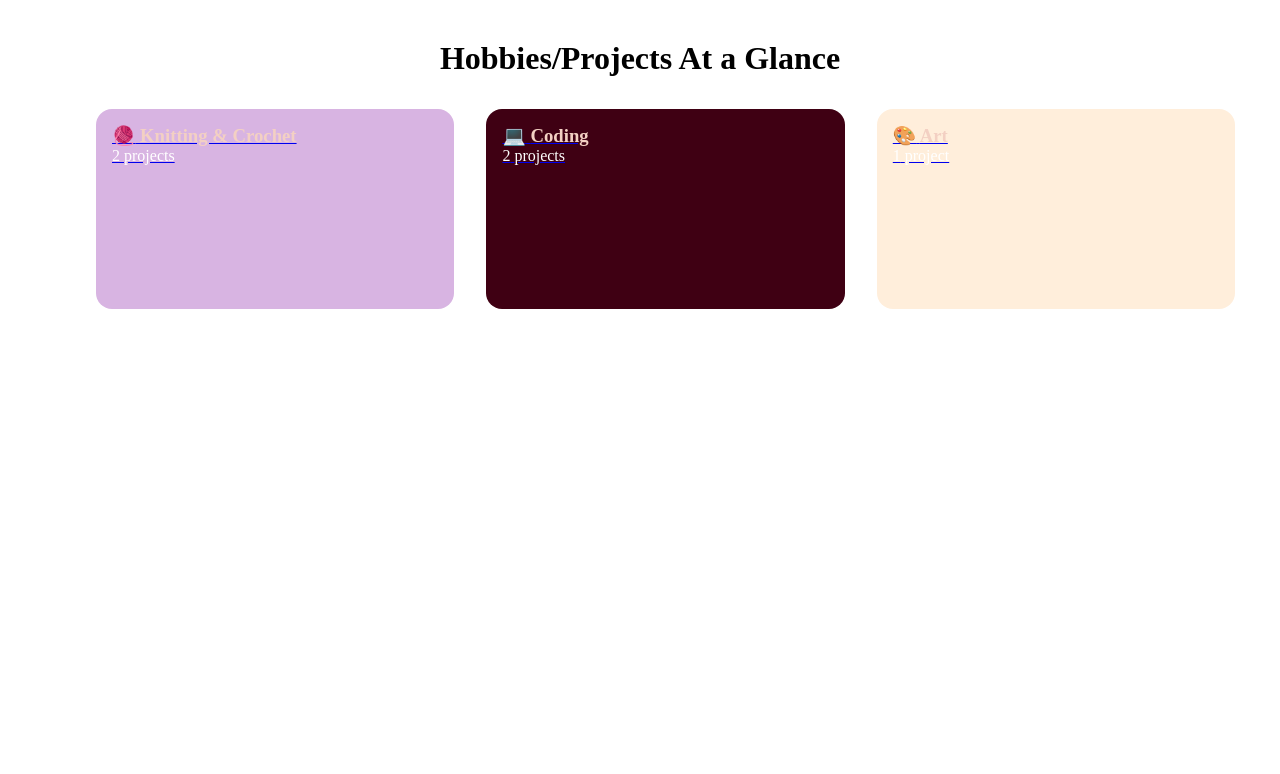
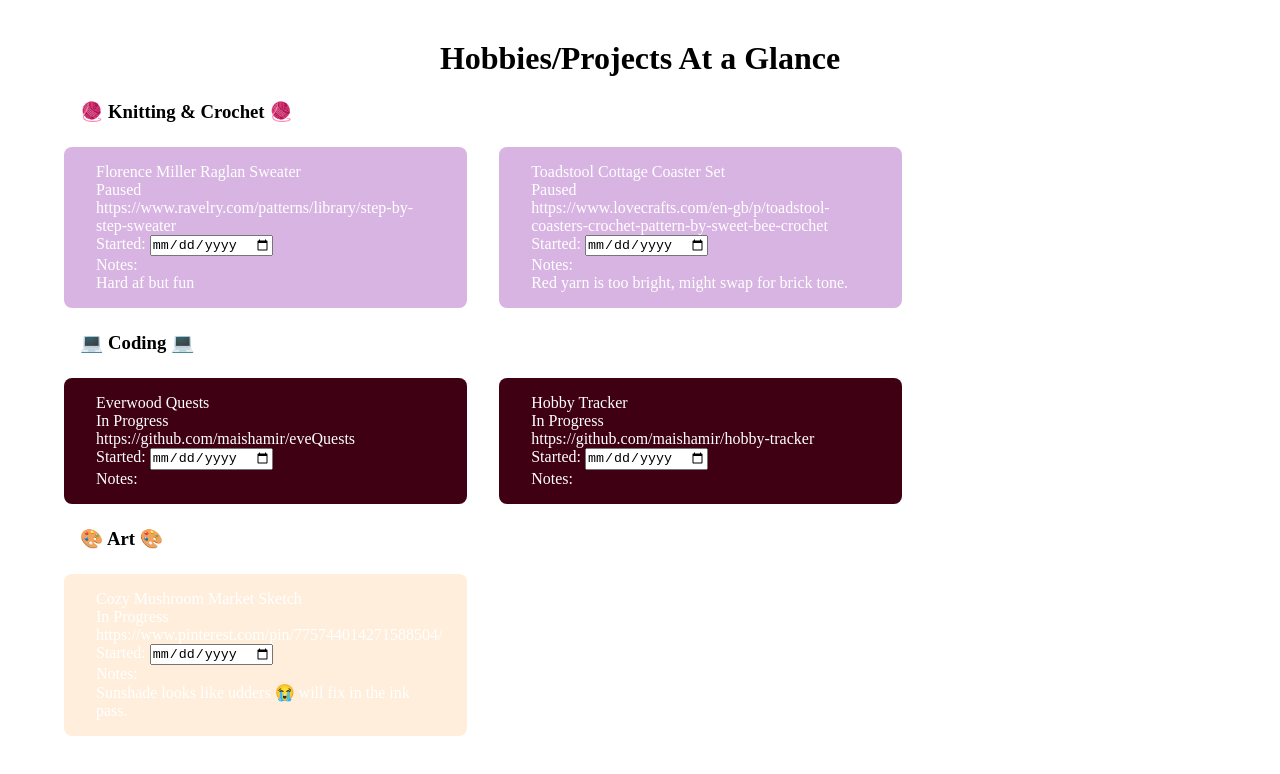
Before and after one commit to maishamir/hobby-tracker, a React (Vite) app: page / in a window 1280 px wide. Shown: the top 774 px of the page. Built offline with nearby package versions, Linux system fonts and the light colour scheme.

Commit message:
overhauled the home page to show all projects; reduced clicks

```diff
--- a/src/components/HobbyCard/HobbyCard.jsx
+++ b/src/components/HobbyCard/HobbyCard.jsx
@@ -5,19 +5,24 @@ import React from "react";
 import { Link } from "react-router-dom";
 import "./HobbyCard.scss";
 
-function HobbyCard({ icon, hobbyname, projects, bgColor, id }) {
-  return <Link to={`/${id}`}>
+function HobbyCard({ icon, projectName, status,  bgColor, id }) {
+  return <Link to="/${id}">
     <div className="hobbyCard" style={{ "--bgColor": bgColor }}>
-      <h3 className="hobbyCard__title">
-        {icon} {hobbyname}
-      </h3>
-      <div className="hobbyCard__details">
-        <p>
-          {projects.length} {projects.length >= 2 ? `projects` : `project`}
-        </p>
-      </div>
+      <p className="hobbyCard__title">
+        {projectName}
+        {status}
+      </p>
     </div>
   </Link>;
 }
 
 export default HobbyCard;
+
+      // <h3 className="hobbyCard__title">
+      //   {icon} {projectName}
+      // </h3>
+      // <div className="hobbyCard__details">
+      //   <p>
+      //     {projects.length} {projects.length >= 2 ? `projects` : `project`}
+      //   </p>
+      // </div>
--- a/src/data/hobbies.js
+++ b/src/data/hobbies.js
@@ -13,11 +13,10 @@ const hobbies = [
         endDate: "",
         hoursSpent: 30,
         notes: "Hard af but fun",
+        projectDetails: {
           currentRow: 42,
           stitchCount: 150,
-        patternDetails: {
-          pattern:
-            "https://www.ravelry.com/patterns/library/step-by-step-sweater",
+          link: "https://www.ravelry.com/patterns/library/step-by-step-sweater",
           tutorial: "https://www.youtube.com/watch?v=wtofisZp7EA",
           yarn: "Cotton Lily Sugar'n Cream",
           tools: "4.5mm circular needles",
@@ -34,11 +33,11 @@ const hobbies = [
         endDate: "",
         hoursSpent: 12,
         notes: "Red yarn is too bright, might swap for brick tone.",
+
+        projectDetails: {
           currentRow: 10,
           stitchCount: 72,
-        patternDetails: {
-          pattern:
-            "https://www.lovecrafts.com/en-gb/p/toadstool-coasters-crochet-pattern-by-sweet-bee-crochet",
+          link: "https://www.lovecrafts.com/en-gb/p/toadstool-coasters-crochet-pattern-by-sweet-bee-crochet",
           tutorial: "",
           yarn: "Bernat Handicrafter Cotton",
           tools: "5mm crochet hook",
@@ -63,15 +62,17 @@ const hobbies = [
         startDate: "2025-02-28T20:00:30Z",
         endDate: "",
         notes: "",
-        links: {
-          githubRepo: "https://github.com/maishamir/eveQuests",
-        },
+        links: {},
+        projectDetails: {
+          link: "https://github.com/maishamir/eveQuests",
           milestones: [
             { state: "Planning", complete: true },
             { state: "Wireframing", complete: true },
             { state: "Features", complete: true },
             { state: "Testing", complete: false },
           ],
+        },
+
         tags: ["productivity", "whimsical"],
       },
       {
@@ -81,15 +82,16 @@ const hobbies = [
         startDate: "2025-04-12T14:36:00Z",
         endDate: "",
         notes: "",
-        links: {
-          githubRepo: "https://github.com/maishamir/hobby-tracker",
-        },
+
+        projectDetails: {
+          link: "https://github.com/maishamir/hobby-tracker",
           milestones: [
             { state: "Planning", complete: true },
             { state: "Wireframing", complete: false },
             { state: "Features", complete: false },
             { state: "Testing", complete: false },
           ],
+        },
         tags: ["productivity", "dashboard"],
       },
     ],
@@ -107,10 +109,10 @@ const hobbies = [
         startDate: "2025-04-08",
         endDate: "",
         notes: "Sunshade looks like udders 😭 will fix in the ink pass.",
-        links: {
-          pinspo: "https://www.pinterest.com/pin/775744014271588504/",
-        },
+
         tags: ["illustration", "mushrooms", "cozycore"],
+        projectDetails: {
+          link: "https://www.pinterest.com/pin/775744014271588504/",
           milestones: [
             { state: "Sketch", complete: true },
             { state: "Line Art", complete: false },
@@ -119,6 +121,7 @@ const hobbies = [
             { state: "Completed", complete: false },
           ],
         },
+      },
     ],
   },
 ];
--- a/src/pages/FibreArts/FibreArts.jsx
+++ b/src/pages/FibreArts/FibreArts.jsx
@@ -8,29 +8,29 @@ function FibreArts() {
   const fibreProjects = hobbies.find(hobby => hobby.id==="fiberArts")
 
   return (
-    <div>
+    <div className='fibreArts'>
       <Link to="/">⬅ Back to Home</Link>
       <h1>🧶 Crochet & Knitting Projects at a Glance 🧶</h1>
 
-      <div className="fibre">
+      <div className="fibreProjects">
         {fibreProjects.projects.map(project => {
-          return <div className="fibre_projectCard" key={project.id}>
-            <h3 className="fibre__projectName">{project.name}</h3>
-            <p className="fibre__projectStatus">{project.status}</p>
-            <hr />
-            <div className="fibre__projectInfo">
-              <p><strong>Pattern Link:</strong><a href={project.patternDetails.pattern} className="fibre__projectInfo-link">{project.name}</a> </p>
-              <p className="fibre__projectInfo-yarn"><strong>Yarn:</strong> {project.patternDetails.yarn}</p>
-              <p className="fibre__projectInfo-tools"><strong>Tools:</strong> {project.patternDetails.tools}</p>
-              <p className="fibre__projectInfo-level"><strong>Skill Level:</strong> {project.patternDetails.skillLevel}</p>
-              <div className="fibre__projectInfo-colors">
+          return <div className="fibreProjects__projectCard" key={project.id}>
+            <h3 className="fibreProjects__projectName">{project.name}</h3>
+            <p className="fibreProjects__projectStatus">{project.status}</p>
+            {/* <hr/>`` */}
+            <div className="fibreProjects__projectInfo">
+              <p><strong>Pattern Link:</strong><a href={project.patternDetails.pattern} className="fibreProjects__projectInfo-link">{project.name}</a> </p>
+              <p className="fibreProjects__projectInfo-yarn"><strong>Yarn:</strong> {project.patternDetails.yarn}</p>
+              <p className="fibreProjects__projectInfo-tools"><strong>Tools:</strong> {project.patternDetails.tools}</p>
+              <p className="fibreProjects__projectInfo-level"><strong>Skill Level:</strong> {project.patternDetails.skillLevel}</p>
+              <div className="fibreProjects__projectInfo-colors">
                 <p>Project Colors</p>
                 {project.patternDetails.colors.map((color, index) => {
-                  return <div className="fibre_projectInfo-color" key={index} style={{width: "25px", height: "25px", backgroundColor: color}}></div>
+                  return <div className="fibreProjects_projectInfo-color" key={index} style={{width: "25px", height: "25px", backgroundColor: color}}></div>
                 })}
               </div>
             </div>
-            <div className="fibre__projectNotes">
+            <div className="fibreProjects__projectNotes">
               <strong>Notes:</strong>
               <p>{project.notes}</p>
             </div>
--- a/src/pages/FibreArts/FibreArts.scss
+++ b/src/pages/FibreArts/FibreArts.scss
@@ -1,3 +1,45 @@
+.fibreArts {
+  // border: 1px solid black;
+  display: flex;
+  flex-direction: column;
+  align-items: center;
+  gap: 2rem;
+}
 .fibreProjects {
+  width: 80vw;
+  display: flex;
+  justify-content: center;
+  gap: 2rem;
+  font-family: sans-serif;
+  &__projectName {
+    text-align: center;
+    margin-bottom: 1rem;
+  }
 
+  &__projectStatus {
+    // border: 1px solid black;
+    display: inline-block;
+    padding: 0.5rem 1rem;
+    border-radius: 0.5rem;
+    color: white;
+    font-weight: bold;
+    background: #da616f;
+  }
+
+  &__projectCard {
+    background: #ffc3c6;
+    padding: 2rem 1.5rem;
+    border-radius: 1.5rem;
+    outline: 2px dashed #65000b;
+    outline-offset: -0.5rem;
+  }
+
+  &__projectInfo {
+    &-colors {
+      p {
+        font-weight: bold;
+      }
+      display: flex;
+    }
+  }
 }
--- a/src/pages/Home/Home.jsx
+++ b/src/pages/Home/Home.jsx
@@ -10,16 +10,41 @@ function Home() {
         <h1>Hobbies/Projects At a Glance</h1>
       </header>
       <main className="hobbies">
-        {hobbies.map((hobby) => (
-          <HobbyCard
-            key={hobby.id}
-            icon={hobby.icon}
-            hobbyname={hobby.name}
-            projects={hobby.projects}
-            bgColor={hobby.bgColor}
-            id={hobby.id}
-          />
-        ))}
+        {hobbies.map((hobby) => {
+          return (
+            <div className="hobbies__category">
+              <h3 className="hobbies__category-title">
+                {hobby.icon} {hobby.name} {hobby.icon}
+              </h3>
+              <div className="hobbies__projects">
+                {hobby.projects.map((project) => {
+                  return (
+                    <div
+                      className="projectCard"
+                      key={project.id}
+                      style={{ backgroundColor: hobby.bgColor }}
+                    >
+                      <p className="projectCard__title">{project.name}</p>
+                      <div className="projectCard__details">
+                        {project.status}
+                        <p className="projectCard__details-link">
+                          {project.projectDetails.link}
+                        </p>
+                        <p className="projectCard__details-startDate">
+                          Started: <input type="date" name="" id="" />{" "}
+                        </p>
+                        <div className="projectCard__details-notes">
+                          <p>Notes:</p>
+                          {project.notes}
+                        </div>
+                      </div>
+                    </div>
+                  );
+                })}
+              </div>
+            </div>
+          );
+        })}
       </main>
     </>
   );
--- a/src/pages/Home/Home.scss
+++ b/src/pages/Home/Home.scss
@@ -1,7 +1,24 @@
 .hobbies {
   // background: red;
-  width: 90vw;
-  display: flex;
-  gap: 2rem;
-  padding: 2rem;
+  &__category {
+    width: 90vw;
+
+    &-title {
+      margin: 1.5rem 1rem;
+    }
+  }
+
+  &__projects {
+    display: flex;
+    gap: 2rem;
+  }
 }
+
+.projectCard {
+  padding: 1rem 2rem;
+  width: 35%;
+  max-width: 35%;
+  color: white;
+  border-radius: 0.5rem;
+
+}
```
Lines whose indentation alone changed are shown as unchanged.
